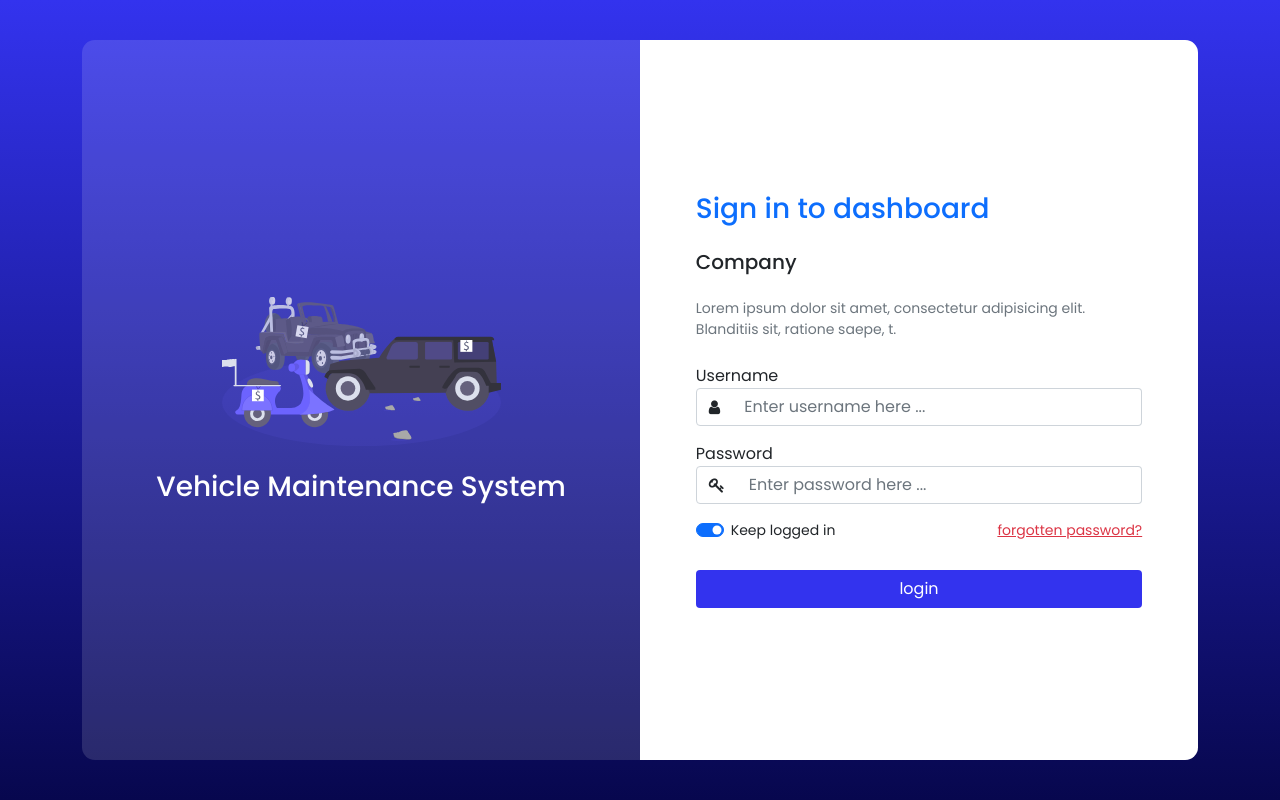
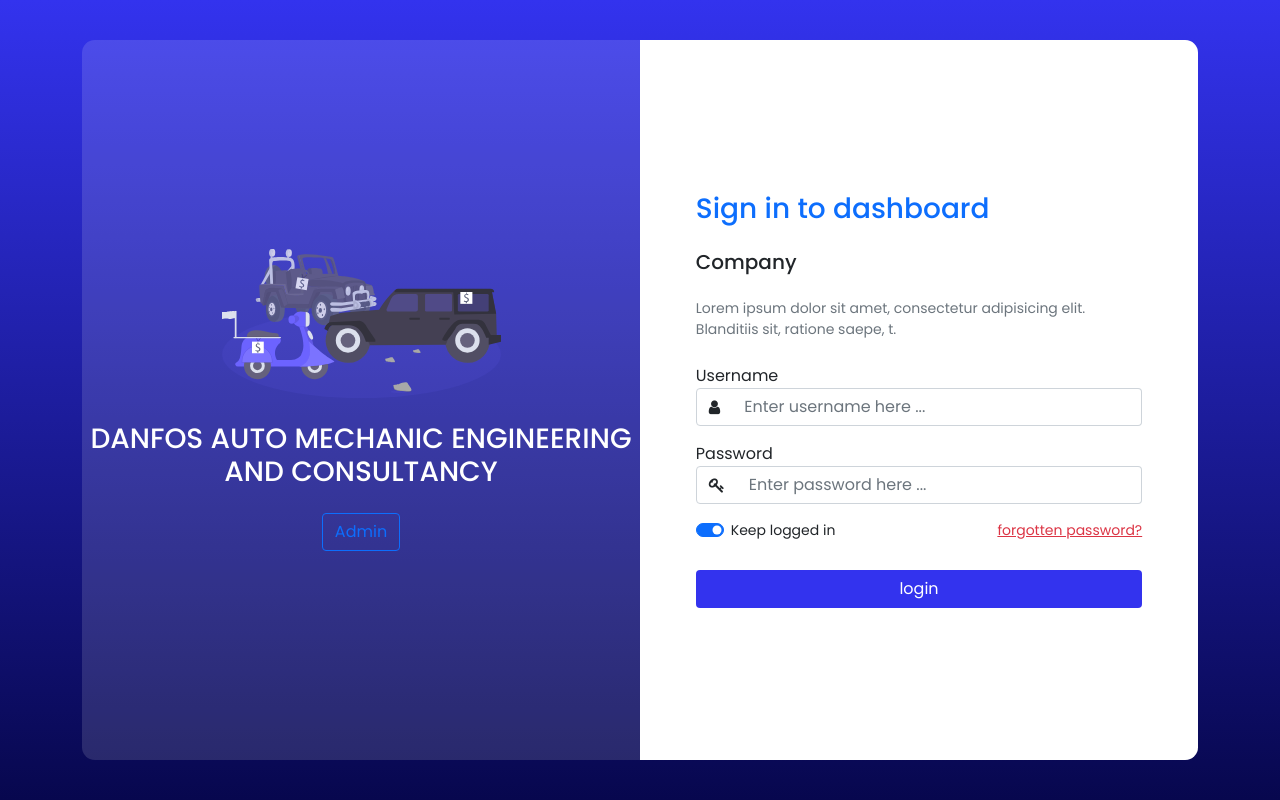
Before and after one commit to Teedari/vehicle_maintenance_system, a Django app: page /auth/login in a window 1280 px wide. Run offline with Django 3.2, Linux system fonts and the light colour scheme; some libraries are stand-ins or nearby versions.

Commit message:
added admin link

```diff
--- a/auth_user/templates/auth_user/login.html
+++ b/auth_user/templates/auth_user/login.html
@@ -16,7 +16,8 @@
                     <img class='' src="http://127.0.0.1:8000/media/svg/car2.svg" />
                   </div>
                 </div>
-                <h3>Vehicle Maintenance System</h3>
+                <h3 class="text-center">DANFOS AUTO MECHANIC ENGINEERING AND CONSULTANCY</h3>
+                <a href="http://127.0.0.1:8000/admin" class="btn btn-outline-primary">Admin</a>
               </div>
             </div>
             <div class="split-6">
```
Also changed, not shown: db.sqlite3.
